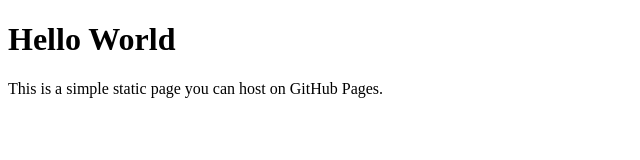
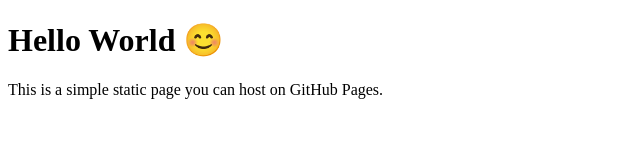
Before and after one commit to JulesMac/sandpit, a plain HTML site: page index.html in a window 1280 px wide. Shown: the whole page, without its empty margins (0-640 px from the left). Drawn offline with Linux system fonts and the light colour scheme.

Commit message:
Add smile emoji to web page

```diff
--- a/index.html
+++ b/index.html
@@ -3,10 +3,10 @@
 <head>
     <meta charset="UTF-8">
     <meta name="viewport" content="width=device-width, initial-scale=1.0">
-    <title>Hello World</title>
+    <title>Hello World 😊</title>
 </head>
 <body>
-    <h1>Hello World</h1>
+    <h1>Hello World 😊</h1>
     <p>This is a simple static page you can host on GitHub Pages.</p>
 </body>
 </html>
```
